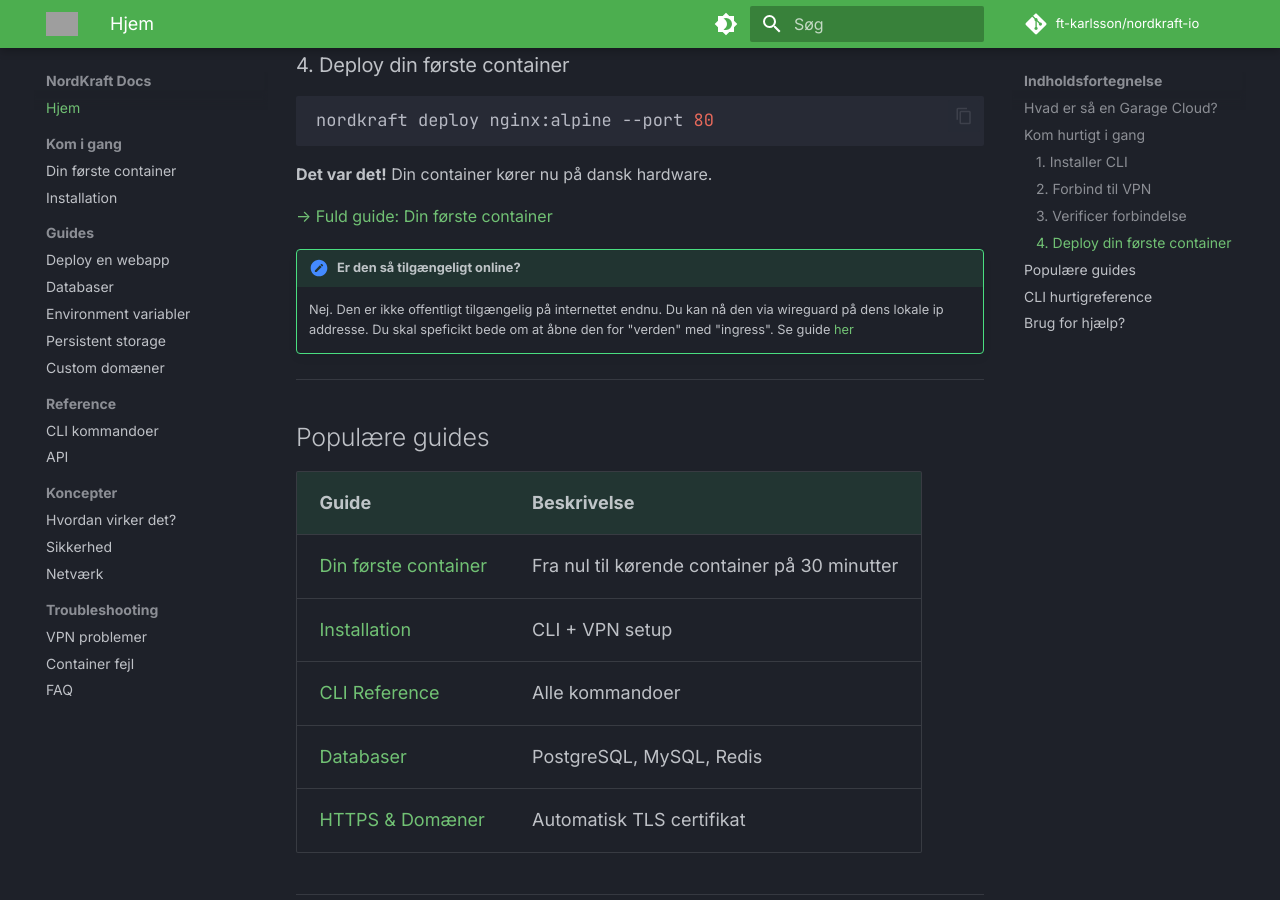
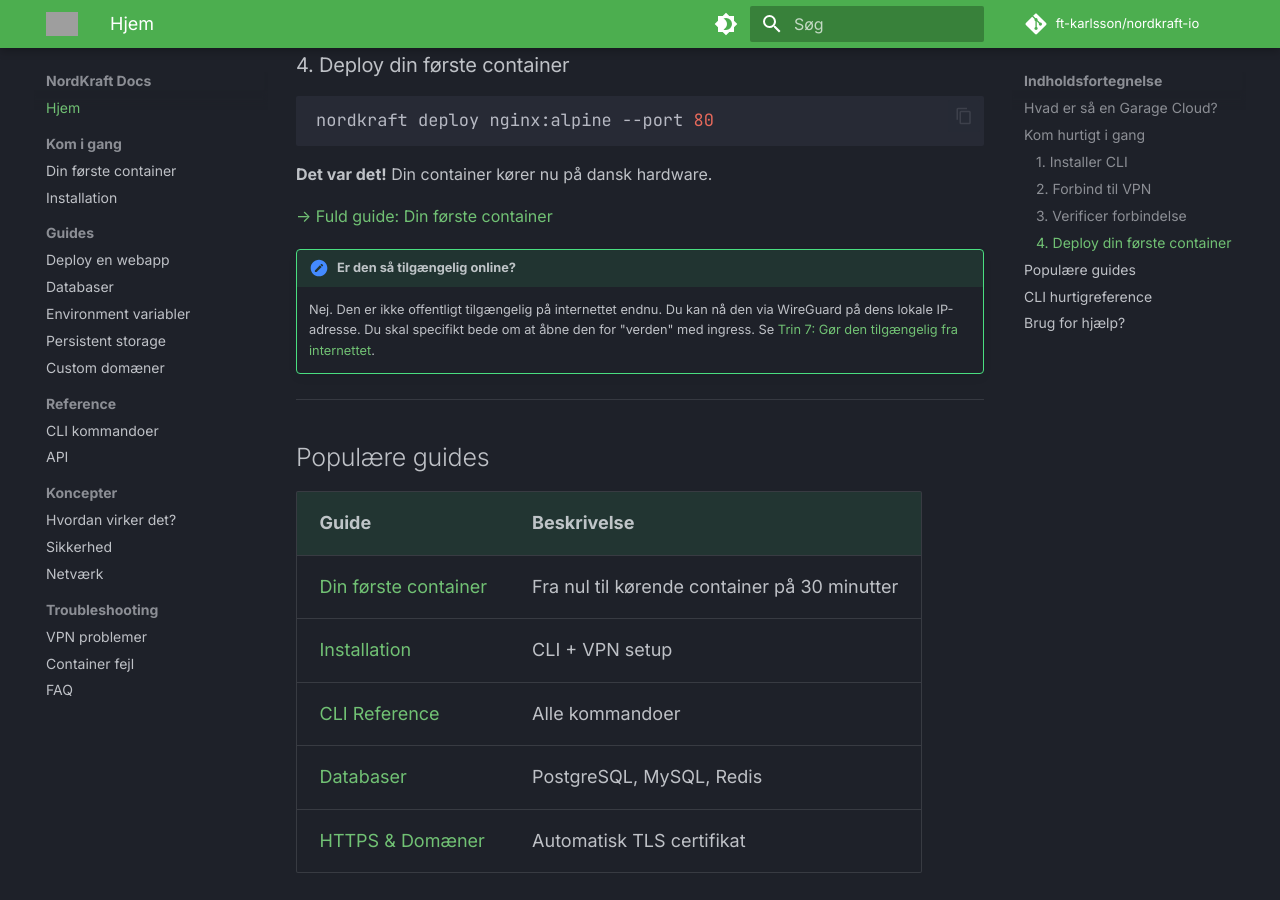
Before and after one commit to ft-karlsson/nordkraft-io, an MkDocs documentation site: the page built from docs/index.md, in a window 1280 px wide and 900 px high, scrolled down 1110 px. Built offline with MkDocs 1.6.1 and Material for MkDocs 9.7.7, drawn with Linux system fonts in a browser that asks for light colours; comment, search, counter and statistics services are not loaded; grey boxes are pictures that could not be loaded.

Commit message:
fix relativt link

```diff
--- a/docs/index.md
+++ b/docs/index.md
@@ -46,9 +46,9 @@ nordkraft deploy nginx:alpine --port 80
 
 [→ Fuld guide: Din første container](getting-started.md)
 
-!!! note "Er den så tilgængeligt online?"
-    Nej. Den er ikke offentligt tilgængelig på internettet endnu. Du kan nå den via wireguard på dens lokale ip addresse.
-    Du skal speficikt bede om at åbne den for "verden" med "ingress". Se guide [her]("https://docs.nordkraft.io/getting-started/#trin-7-gr-den-tilgngelig-fra-internettet")
+!!! note "Er den så tilgængelig online?"
+    Nej. Den er ikke offentligt tilgængelig på internettet endnu. Du kan nå den via WireGuard på dens lokale IP-adresse.
+    Du skal specifikt bede om at åbne den for "verden" med ingress. Se [Trin 7: Gør den tilgængelig fra internettet](getting-started.md#trin-7-gor-den-tilgaengelig-fra-internettet).
 ---
 
 ## Populære guides
```
